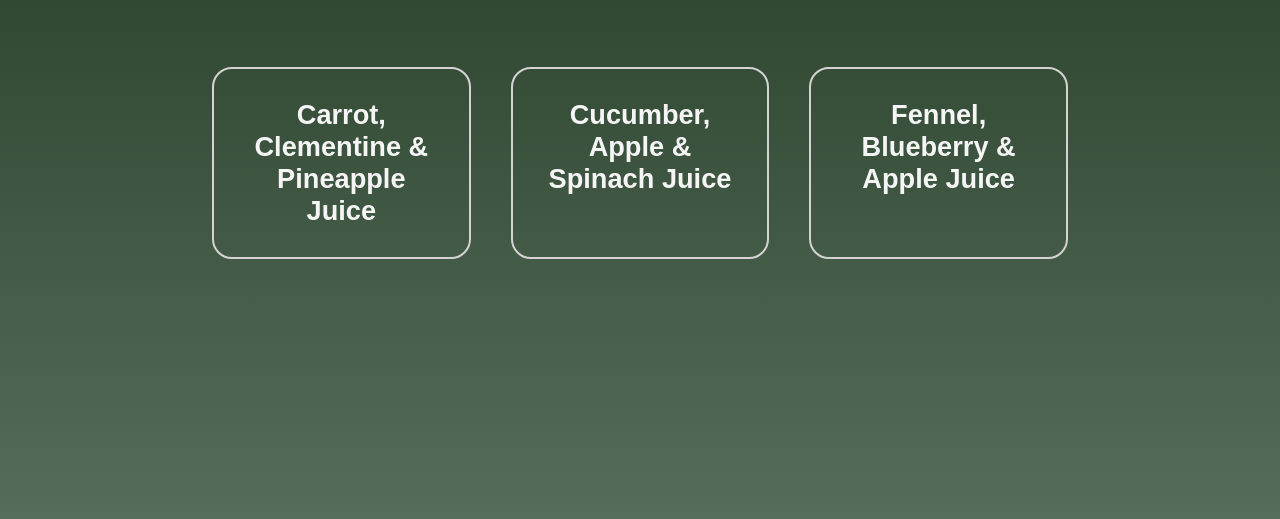
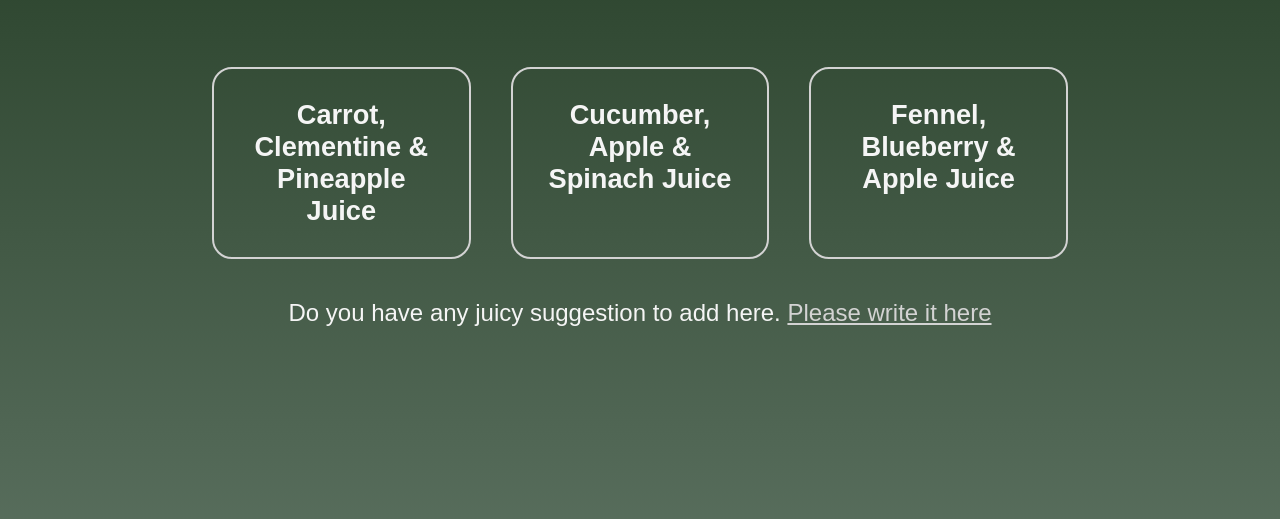
Before and after one commit to binzek/juizo, a plain HTML site: page index.html in a window 1280 px wide. Shown: the part 167-686 px from the top of the page. Drawn offline with Linux system fonts and the light colour scheme.

Commit message:
New juice add link added Added underline for credits text under image in recipe page

```diff
--- a/index.html
+++ b/index.html
@@ -31,5 +31,12 @@
         </li>
       </ul>
     </div>
+    <p class="new-juice">
+      Do you have any juicy suggestion to add here.
+      <a
+        href="https://docs.google.com/forms/d/e/1FAIpQLSc50BNGmL-Kr02AIgP8bP7FoBYIEgQXH977T2FT2nrKESCRVQ/viewform?usp=sf_link"
+        >Please write it here</a
+      >
+    </p>
   </body>
 </html>
--- a/juices/juice_style.css
+++ b/juices/juice_style.css
@@ -58,7 +58,6 @@ body {
 }
 
 .title-image a {
-  text-decoration: none;
   color: lightgray;
   font-family: monospace;
   text-transform: uppercase;
--- a/style.css
+++ b/style.css
@@ -60,6 +60,18 @@ body {
   font-weight: 700;
 }
 
+.new-juice {
+  text-align: center;
+  margin: 20px auto;
+  color: whitesmoke;
+  font-size: 1.5rem;
+  font-family: sans-serif;
+}
+
+.new-juice a {
+  color: lightgray;
+}
+
 @media (max-width: 1250px) {
   .juices ul {
     grid-template-columns: 1fr 1fr;
```
